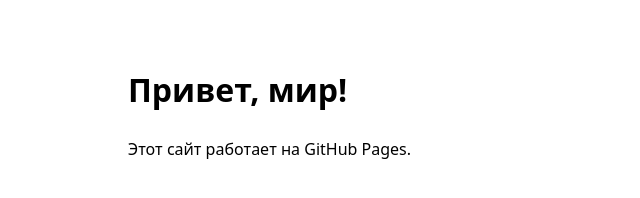
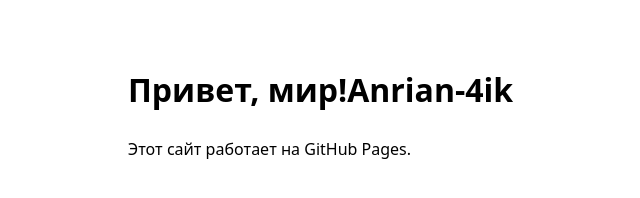
Before and after one commit to Anrian-4ik/Anrian-4ik.github.io, a plain HTML site: page index.html in a window 1280 px wide. Shown: the whole page, without its empty margins (152-792 px from the left). Drawn offline with Linux system fonts and the light colour scheme.

Commit message:
Update index.html

```diff
--- a/index.html
+++ b/index.html
@@ -15,7 +15,7 @@
   </style>
 </head>
 <body>
-  <h1>Привет, мир!</h1>
+  <h1>Привет, мир!Anrian-4ik </h1>
   <p>Этот сайт работает на GitHub Pages.</p>
 </body>
 </html>
```
